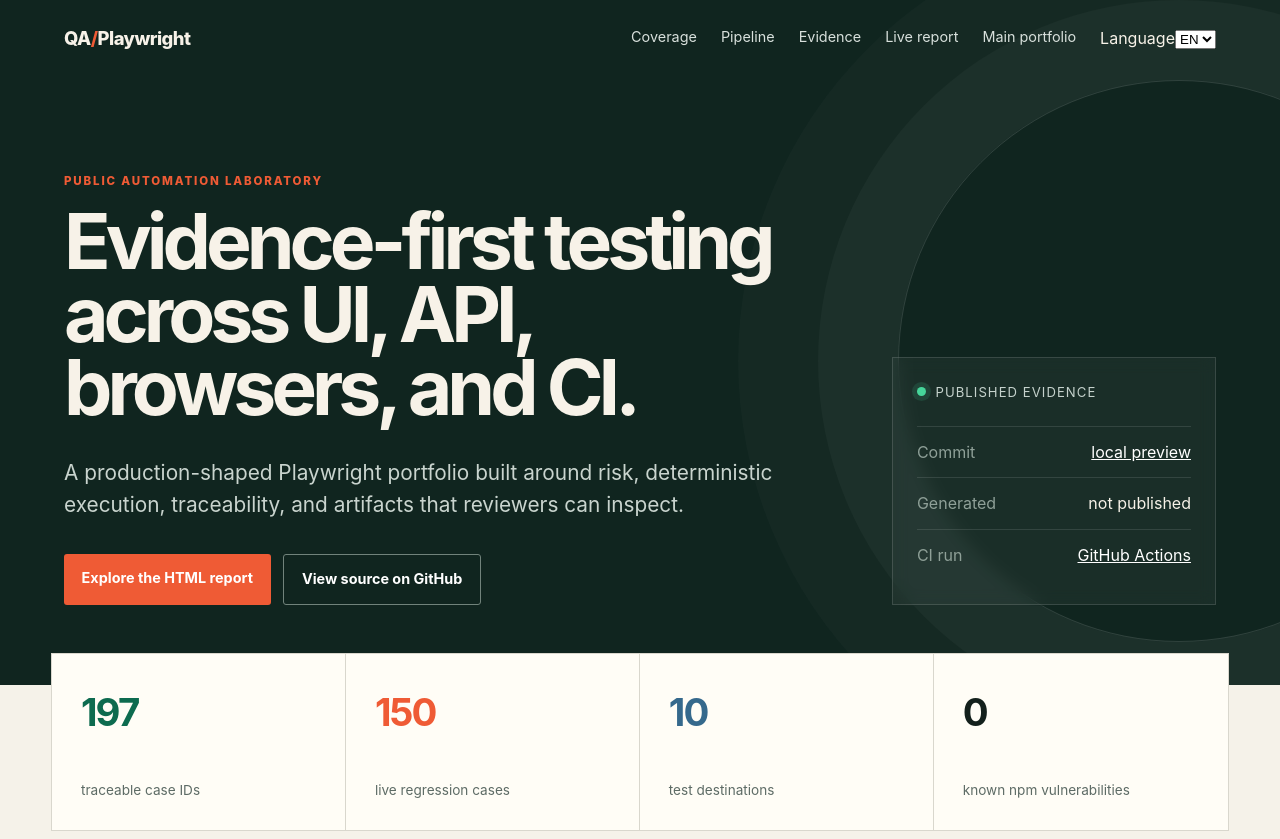
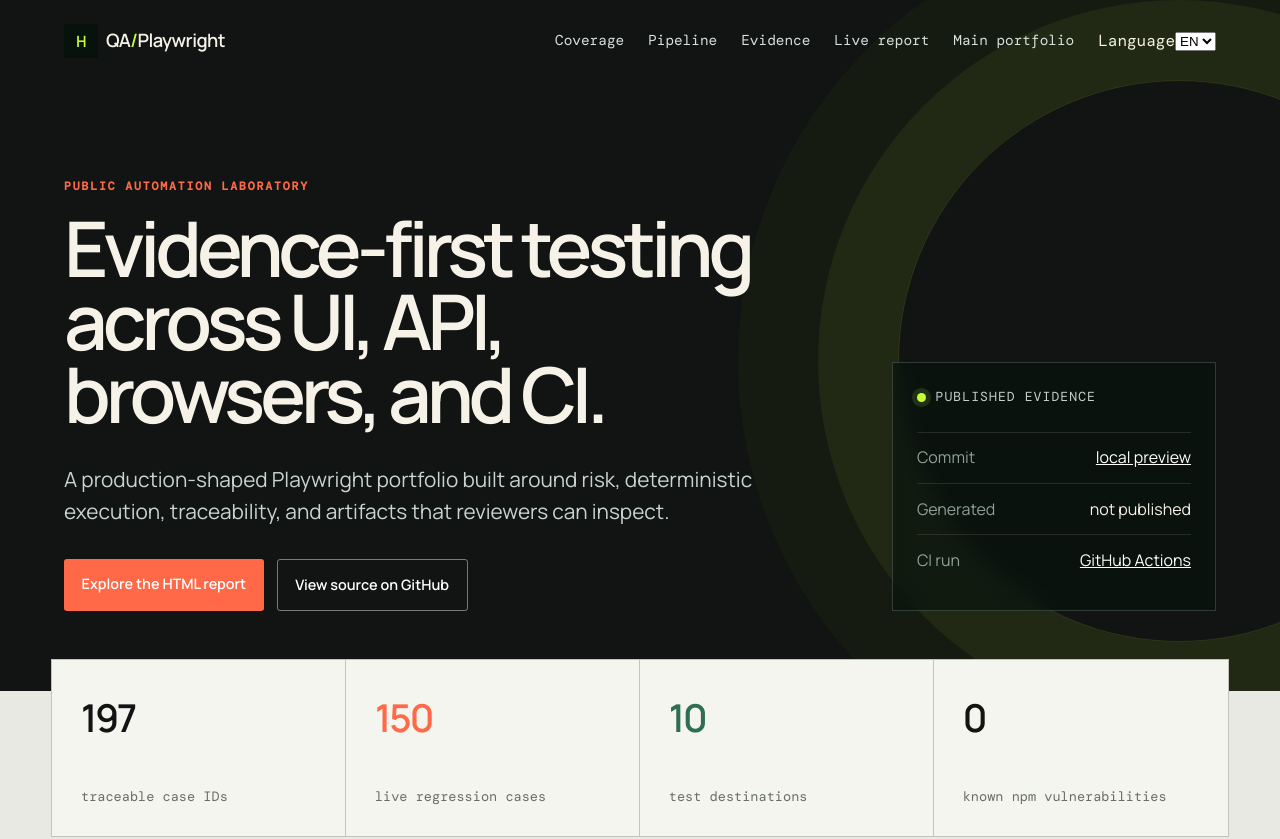
Before and after one commit to Hernan-dh/playwright_automation, a website: page portfolio/index.html in a window 1280 px wide. Shown: the top 839 px of the page. Drawn offline with nearby package versions, Linux system fonts and the light colour scheme; no server answers; a web font is replaced by a local one.

Commit message:
feat(portfolio): add custom brand styling and typography
Introduce brand.css and import Google Fonts (DM Mono and Manrope) in portfolio/index.html. Defines brand color variables, custom font families, hero section styles, brand logo formatting, and component styling for metrics, capability grids, and evidence links to align visual identity.

```diff
--- /dev/null
+++ b/portfolio/brand.css
@@ -0,0 +1,39 @@
+/* Shared visual language with Hernán de Haro Portfolio and AI Operations Desk. */
+:root {
+  --ink: #111412;
+  --muted: #676e69;
+  --paper: #e9e9e3;
+  --card: #f5f5f0;
+  --line: rgb(17 20 18 / 22%);
+  --accent: #ff6947;
+  --green: #c7ff37;
+  --dark: #111412;
+  --mono: "DM Mono", monospace;
+  --sans: "Manrope", sans-serif;
+}
+
+body { font-family: var(--sans); }
+.hero { background: var(--dark); }
+.hero::after { border-color: rgb(199 255 55 / 15%); box-shadow: 0 0 0 80px rgb(199 255 55 / 6%), 0 0 0 160px rgb(199 255 55 / 3%); }
+.brand::before { content: "H"; display: inline-grid; width: 34px; height: 34px; margin-right: .5rem; place-items: center; background: #07120d; color: var(--green); font: 500 16px var(--mono); }
+.brand span { color: var(--green); }
+.nav-links, .eyebrow, .status-line, .metrics span, .pipeline p, .privacy-note, footer { font-family: var(--mono); }
+.eyebrow { color: var(--accent); }
+.primary { background: var(--accent); }
+.secondary { border-color: rgb(238 243 238 / 45%); }
+.run-card { border-color: rgb(238 243 238 / 18%); background: rgb(7 18 13 / 62%); }
+.pulse { background: var(--green); box-shadow: 0 0 0 5px rgb(199 255 55 / 13%); }
+.metrics { background: var(--card); border-color: var(--line); }
+.metrics article { border-color: var(--line); }
+.metrics strong { color: var(--ink); font-family: var(--sans); }
+.metrics article:nth-child(2) strong { color: var(--accent); }
+.metrics article:nth-child(3) strong { color: #2f6e55; }
+.capability-grid, .capability-grid article { border-color: var(--line); }
+.capability-grid span { color: var(--accent); font-family: var(--mono); }
+.pipeline-section { background: #d7d8d0; }
+.pipeline li > span { background: var(--dark); color: var(--green); font-family: var(--mono); }
+.evidence-grid a { background: var(--dark); border: 1px solid rgb(199 255 55 / 18%); }
+.evidence-grid a:hover { border-color: var(--green); }
+.evidence-grid span { color: var(--green); }
+.runner-status, .site-picker select { border-color: var(--line); background: var(--card); }
+.site-picker select:focus { outline-color: var(--accent); }
--- a/portfolio/index.html
+++ b/portfolio/index.html
@@ -3,7 +3,7 @@
 <head>
   <meta charset="utf-8"><meta name="viewport" content="width=device-width, initial-scale=1">
   <meta name="description" content="Public Playwright QA automation portfolio with executable evidence, traces, CI, and cross-browser coverage.">
-  <title>Playwright QA Engineering Portfolio</title><link rel="stylesheet" href="styles.css"><link rel="stylesheet" href="integration.css">
+  <title>Playwright QA Engineering Portfolio</title><link rel="preconnect" href="https://fonts.googleapis.com"><link rel="preconnect" href="https://fonts.gstatic.com" crossorigin><link href="https://fonts.googleapis.com/css2?family=DM+Mono:wght@300;400;500&family=Manrope:wght@400;500;600&display=swap" rel="stylesheet"><link rel="stylesheet" href="styles.css"><link rel="stylesheet" href="integration.css"><link rel="stylesheet" href="brand.css">
 </head>
 <body>
   <a class="skip-link" href="#main">Skip to content</a>
```
